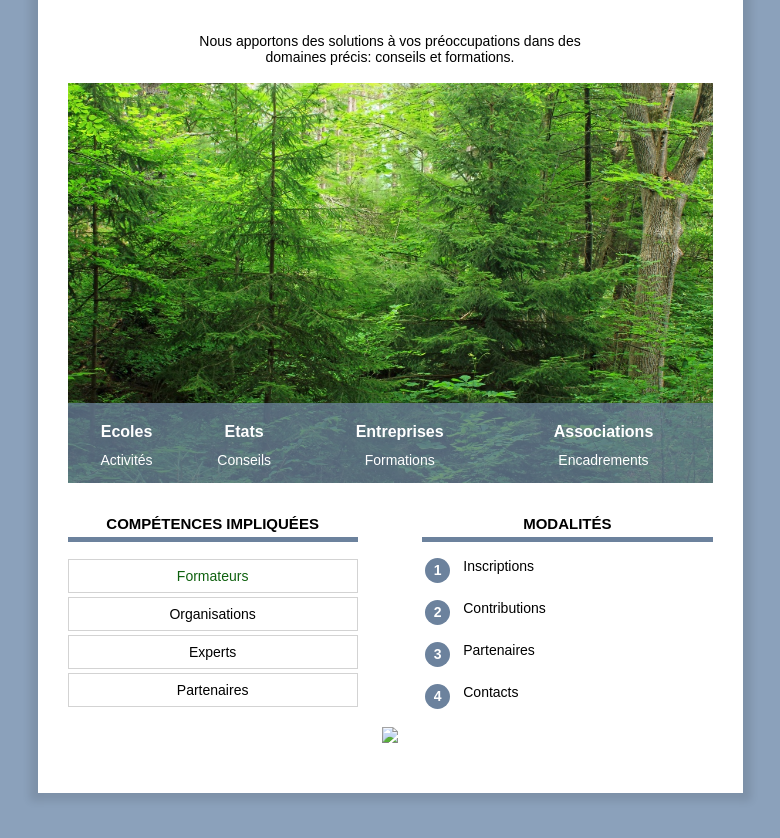
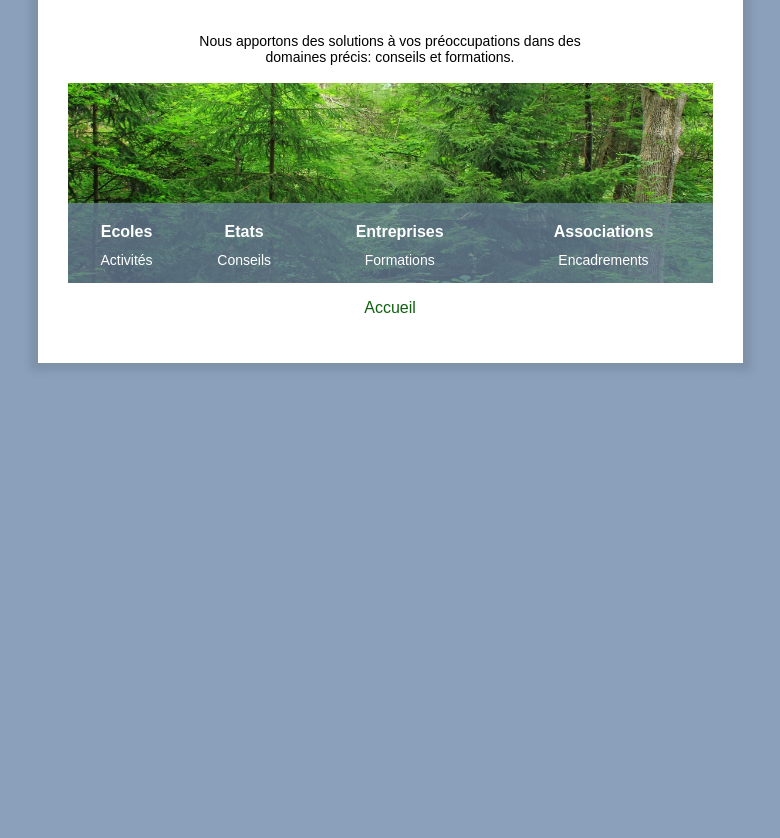
Before and after one commit to nanabako/siby, a plain HTML site: page actiecole.html in a window 1280 px wide. Shown: the part 152-990 px from the top of the page, without its empty margins (250-1030 px from the left). After the commit the page ends 800 px from the top, so only its background shows below. Drawn offline with Linux system fonts and the light colour scheme.

Commit message:
Add files via upload

```diff
--- a/actiecole.html
+++ b/actiecole.html
@@ -25,7 +25,7 @@
                             </div>
 
                     <div class="info">
-                            <img class="centre info"  src="verdure.jpg">
+                            <img class="centre info"  src="verdure.jpg" height="40">
 
                             <table class="info">
                                 <tr>
@@ -43,32 +43,14 @@
                             </table>
                       </div>
 
-                      <div>
-                      <div class="colonne1 colonne">
 
-                            <h2>Compétences impliquées</h2>
-                            <div class="ingredients">
-                                <p><a href="actiecole.html">Formateurs</a></p>
-                                <p>Organisations</p>
-                                <p>Experts</p>
-                                <p>Partenaires</p>
-                            </div>
-                        </div>
-                        <div class="colonne2 colonne">
-                            <h2>Modalités</h2>
-                                <table class="preparation">
-                                    <tr><td><p class="numero">1</p></td><td class="preparation_etape">Inscriptions</td></tr>
-                                    <tr><td><p class="numero">2</p></td><td class="preparation_etape">Contributions</td></tr>
-                                    <tr><td><p class="numero">3</p></td><td class="preparation_etape">Partenaires</td></tr>
-                                    <tr><td><p class="numero">4</p></td><td class="preparation_etape">Contacts</td></tr>
-                                </table>
 
-                        </div>
+                        <div>
 
-                        <p style="text-align: center;">
-                            <a href="index.html"><img src="home.png"></a>
-                        </p>
-
+                            <p style="text-align: center; color: blue;">
+                             <a href="index.html">Accueil</a>
+                         </p>
+                         </div>
 
                     </div>
                 </div>
```
